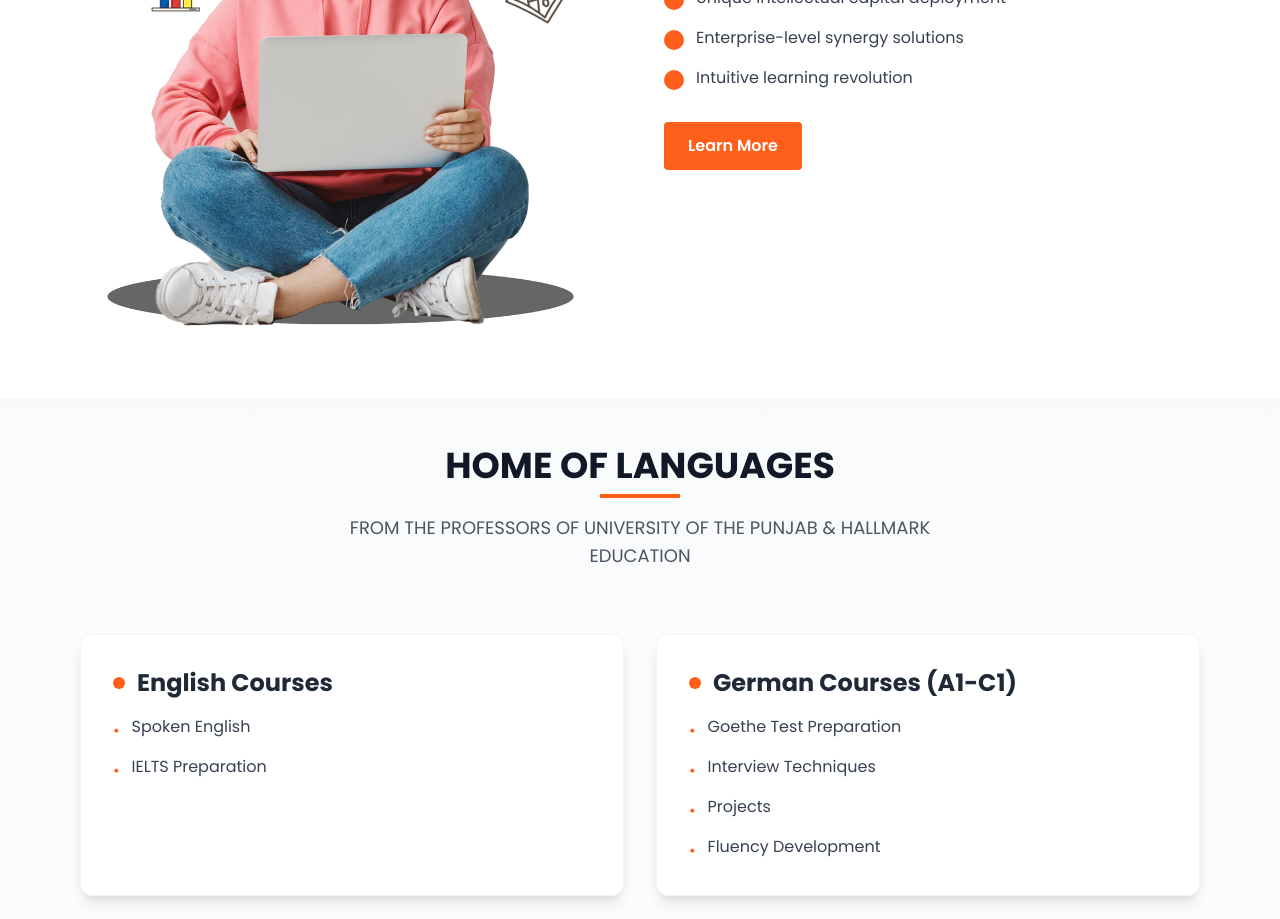
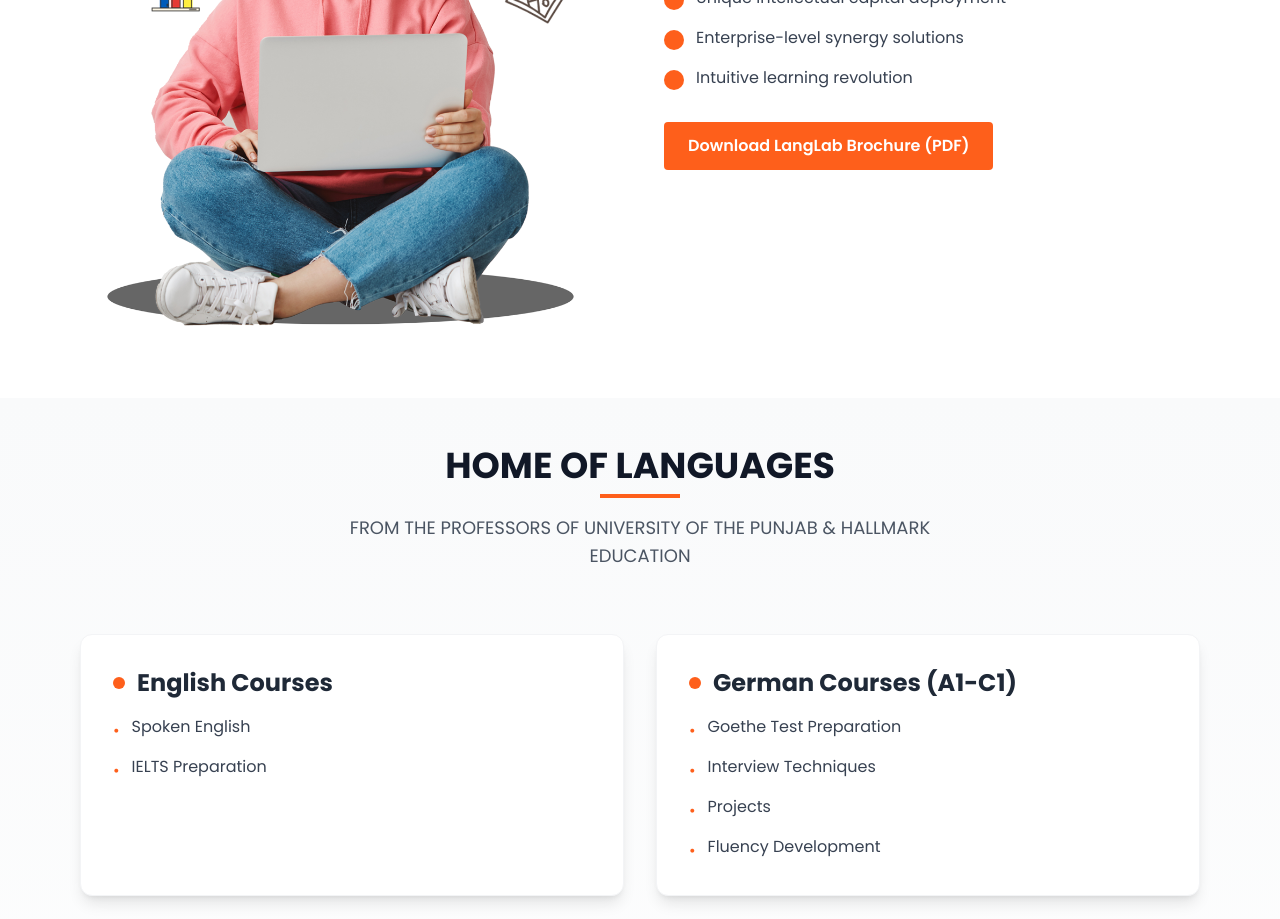
Before and after one commit to amnakhalid625/LanguageWebApp, a React (Vite) app: page / in a window 1280 px wide. Shown: the part 1780-2699 px from the top of the page. Built offline with nearby package versions, Linux system fonts and the light colour scheme.

Commit message:
languageWebApp

```diff
--- a/package.json
+++ b/package.json
@@ -12,8 +12,9 @@
   "dependencies": {
     "framer-motion": "^12.9.4",
     "lucide-react": "^0.503.0",
-    "react": "^19.0.0",
-    "react-dom": "^19.0.0",
+    "react": "^18.3.1",
+    "react-dom": "^18.3.1",
+    "react-helmet-async": "^2.0.5",
     "react-icons": "^5.5.0",
     "react-router-dom": "^7.5.3",
     "swiper": "^11.2.6"
--- a/src/App.jsx
+++ b/src/App.jsx
@@ -2,12 +2,15 @@ import { BrowserRouter, Route, Routes } from "react-router-dom"
 import Navbar from "./components/Navbar"
 import Home from "./pages/Home"
 import About from './pages/About'
+import {  HelmetProvider } from 'react-helmet-async';
+
 
 
 function App() {
 
   return (
    <>
+   <HelmetProvider>
    <BrowserRouter>
    <Navbar />
 
@@ -17,6 +20,7 @@ function App() {
 
     </Routes>
    </BrowserRouter>
+   </HelmetProvider>
 
    </>
   )
--- a/src/pages/About.jsx
+++ b/src/pages/About.jsx
@@ -60,10 +60,11 @@ const About = () => {
 
           {/* PDF download button */}
           <a href="/langlab-brochure.pdf" download>
-            <button className="mt-8 bg-primary text-white font-semibold px-6 py-3 rounded hover:bg-orange-700 transition">
-              Learn More
-            </button>
-          </a>
+  <button className="mt-8 bg-primary text-white font-semibold px-6 py-3 rounded hover:bg-orange-700 transition">
+    Download LangLab Brochure (PDF)
+  </button>
+</a>
+
         </motion.div>
       </div>
     </div>
--- a/src/pages/Home.jsx
+++ b/src/pages/Home.jsx
@@ -9,10 +9,16 @@ import FAQ from '../components/FAQ';
 import Testimonials from '../components/Testimonails';
 import Footer from '../components/Footer';
 import { motion } from 'framer-motion';
+import { Helmet,  } from 'react-helmet-async';
+
 
 const Hero = () => {
   return (
     <>
+     <Helmet>
+        <title>Language Learning</title>
+        <meta name='description' content='Language Learning Platform' />
+      </Helmet>
     <section className="bg-background py-12 md:py-20 px-6 lg:px-20 font-sans">
       <div className="max-w-7xl mx-auto">
         <div className="flex flex-col md:flex-col-reverse lg:flex-row items-center justify-between gap-8 md:gap-12">
```
Also changed, not shown: public/logo.png (deleted), public/robots.txt (added), 1 other file (tests, documents, lock files or other folders).
